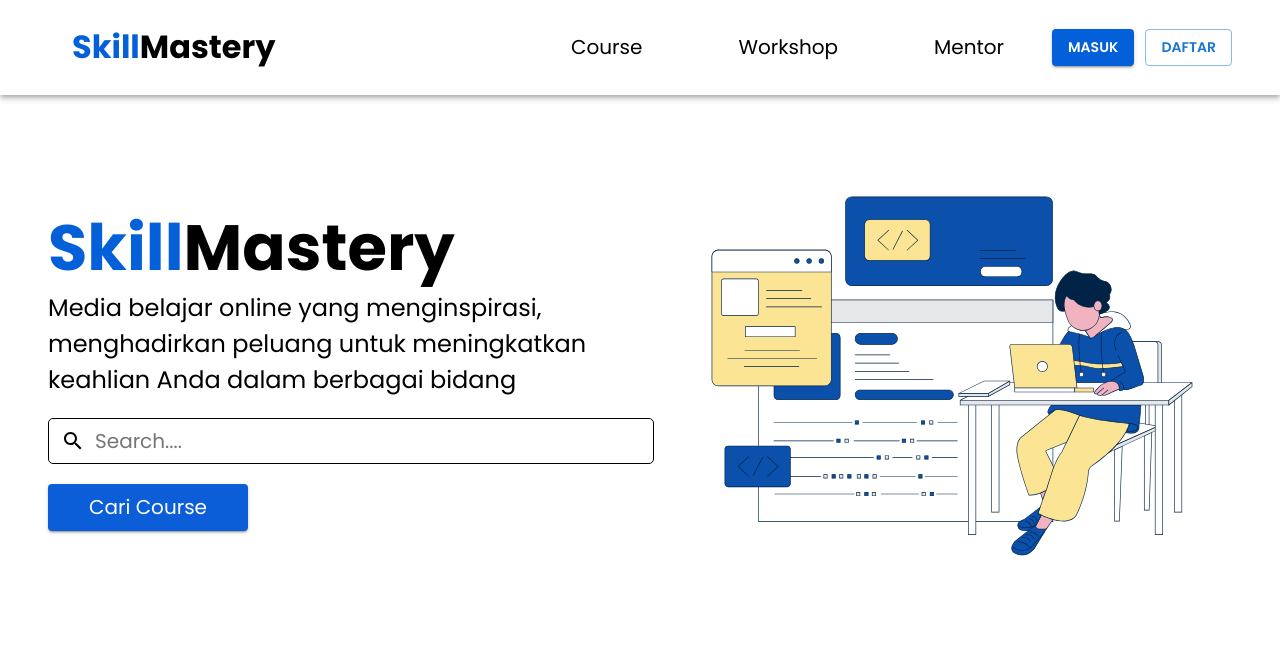
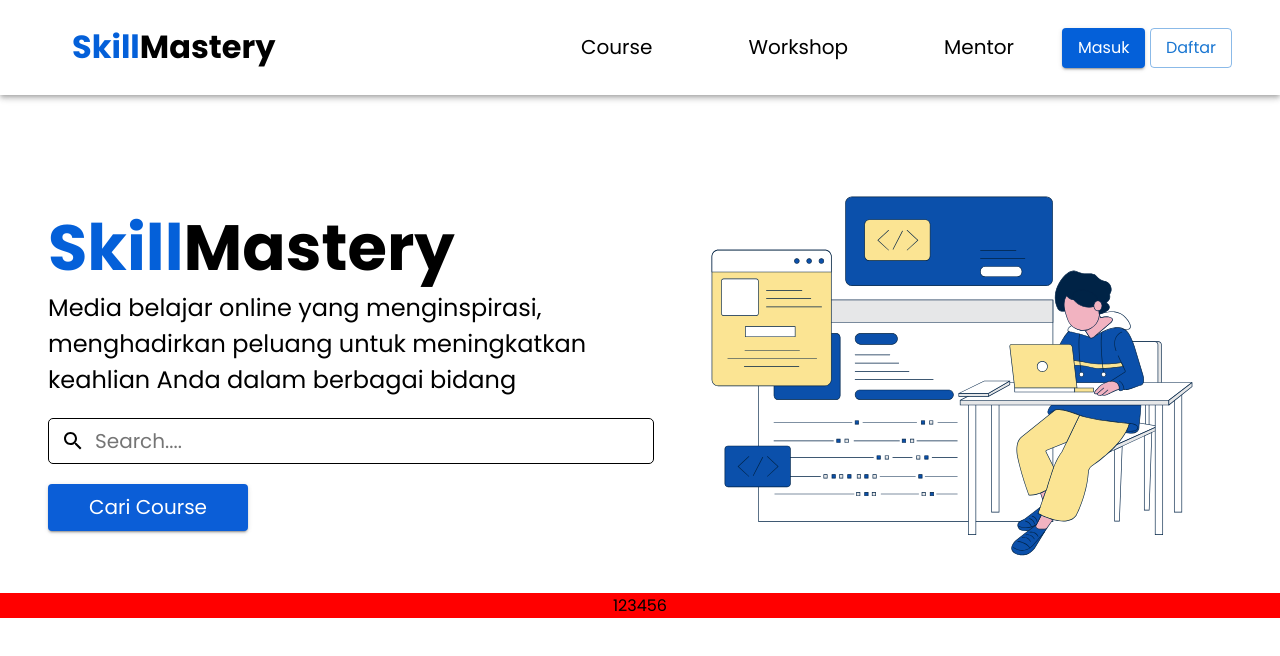
Before and after one commit to tugas-akhir-fs26/FE-SkillMastery, a React (Vite) app: page / in a window 1280 px wide. Shown: the top 656 px of the page. Built offline with nearby package versions, Linux system fonts and the light colour scheme.

Commit message:
menambahkan section  course populer dan memperbaiki button login  navbar

```diff
--- a/index.html
+++ b/index.html
@@ -4,7 +4,7 @@
     <meta charset="UTF-8" />
     <link rel="icon" type="image/svg+xml" href="/vite.svg" />
     <meta name="viewport" content="width=device-width, initial-scale=1.0" />
-    <title>Vite + React</title>
+    <title>SkillMastery</title>
   </head>
   <body>
     <div id="root"></div>
--- /dev/null
+++ b/src/components/homepage/popular.jsx
@@ -0,0 +1,16 @@
+import { Box } from "@mui/material";
+import React from "react";
+
+
+export default function Populer(){
+    return(
+        <Box sx={{backgroundColor: "red", display:"flex", justifyContent: "center"}}>
+            <span>1</span>
+            <span>2</span>
+            <span>3</span>
+            <span>4</span>
+            <span>5</span>
+            <span>6</span>
+        </Box>
+    )
+}
--- a/src/components/navbar/navbar.jsx
+++ b/src/components/navbar/navbar.jsx
@@ -10,8 +10,8 @@ import Container from "@mui/material/Container";
 import Button from "@mui/material/Button";
 import MenuItem from "@mui/material/MenuItem";
 import CustomAvatar from "./avatar";
-import Logo from './button-logo'
-import {Link } from "react-router-dom";
+import Logo from "./button-logo";
+import { Link } from "react-router-dom";
 
 const pages = ["course", "workshop", "mentor"];
 const settings = ["Profile", "Dashboard", "Logout"];
@@ -37,7 +37,7 @@ function Navbar() {
   };
 
   return (
-    <AppBar position="static" sx={{ backgroundColor: "white", py : 1 }}>
+    <AppBar position="static" sx={{ backgroundColor: "white", py: 1 }}>
       <Container maxWidth="xl">
         <Toolbar
           disableGutters
@@ -48,7 +48,7 @@ function Navbar() {
           }}
         >
           <Box sx={{ display: { xs: "none", md: "flex" }, mx: 5 }}>
-            <Link style={{textDecoration: "none"}} to={'/'}>
+            <Link style={{ textDecoration: "none" }} to={"/"}>
               <Logo />
             </Link>
           </Box>
@@ -163,18 +163,19 @@ function Navbar() {
             ) : (
               <Box
                 sx={{
-                  width: "180px",
+                  width: "170px",
                   display: "flex",
                   justifyContent: "space-between",
+                  fontSize: "24px"
                 }}
               >
                 <Button
                   variant="contained"
-                  sx={{ backgroundColor: "#0460D9", color: "white" }}
+                  sx={{ backgroundColor: "#0460D9", color: "white", textTransform : "capitalize", fontSize: "16px", fontWeight:400 }}
                 >
                   Masuk
                 </Button>
-                <Button variant="outlined">Daftar</Button>
+                <Button variant="outlined" sx={{ textTransform : "capitalize",  fontSize: "16px", fontWeight:400}}>Daftar</Button>
               </Box>
             )}
           </Box>
--- a/src/pages/home.jsx
+++ b/src/pages/home.jsx
@@ -1,11 +1,13 @@
 import React from "react"
 import Jumbotron from "../components/homepage/jumbotron"
+import Populer from "../components/homepage/popular"
 
 
 function Home(){
     return(
         <>
             <Jumbotron />
+            <Populer />
         </>
     )
 }
```
